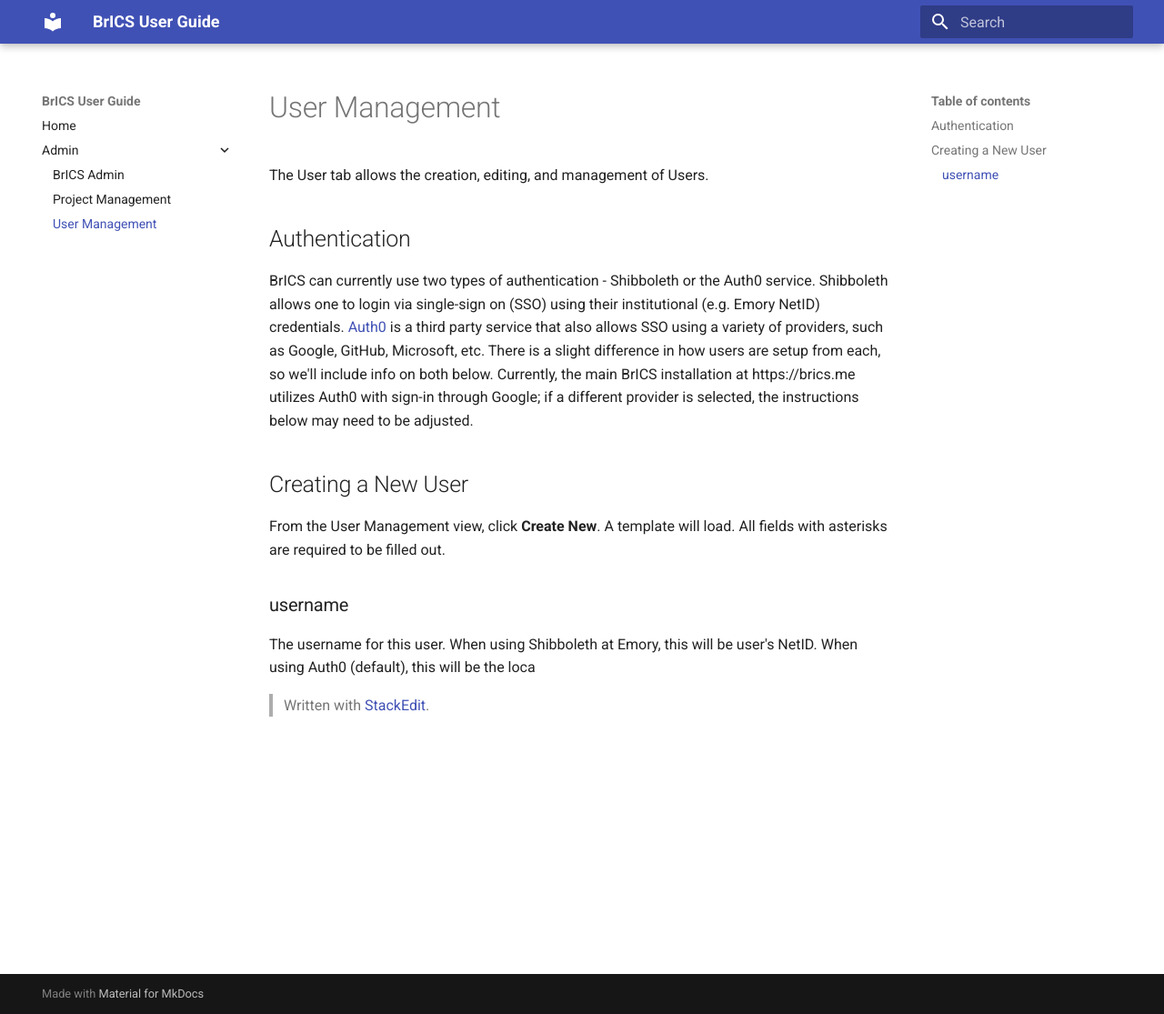
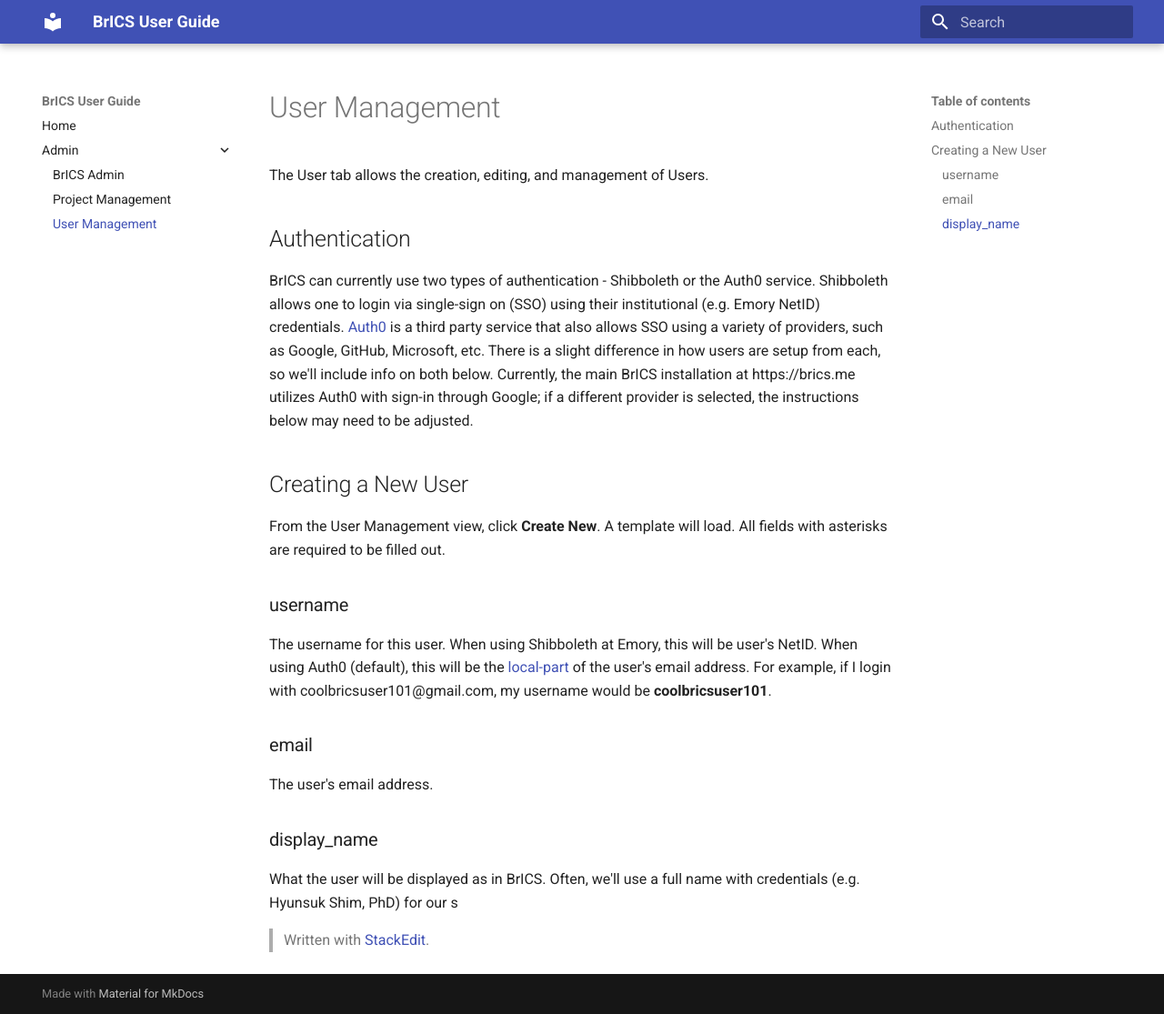
Before and after one commit to BrainImaging/brics-docs, an MkDocs documentation site: the page built from docs/admin/user.md, in a window 1280 px wide and 1115 px high. Shown: the whole window at 91% size. Built offline with MkDocs 1.6.1 and Material for MkDocs 9.7.7, drawn with Linux system fonts in a browser that asks for light colours.

Commit message:
docs/admin/user.md updated from https://stackedit.io/

```diff
--- a/docs/admin/user.md
+++ b/docs/admin/user.md
@@ -9,8 +9,12 @@ Currently, the main BrICS installation at https://brics.me utilizes Auth0 with s
 
 From the User Management view, click **Create New**. A template will load. All fields with asterisks are required to be filled out.
 ### username
-The username for this user. When using Shibboleth at Emory, this will be user's NetID. When using Auth0 (default), this will be the loca
+The username for this user. When using Shibboleth at Emory, this will be user's NetID. When using Auth0 (default), this will be the [local-part](https://en.wikipedia.org/wiki/Email_address#Local-part) of the user's email address. For example, if I login with coolbricsuser101@gmail.com, my username would be **coolbricsuser101**.
+### email
+The user's email address.
+### display_name
+What the user will be displayed as in BrICS. Often, we'll use a full name with credentials (e.g. Hyunsuk Shim, PhD) for our s
 > Written with [StackEdit](https://stackedit.io/).
 <!--stackedit_data:
-eyJoaXN0b3J5IjpbLTU4OTUyMTIyOCwxMTM4Njg0MTcwXX0=
+eyJoaXN0b3J5IjpbMTYyNDA0NTM3MSwxMTM4Njg0MTcwXX0=
 -->
```
